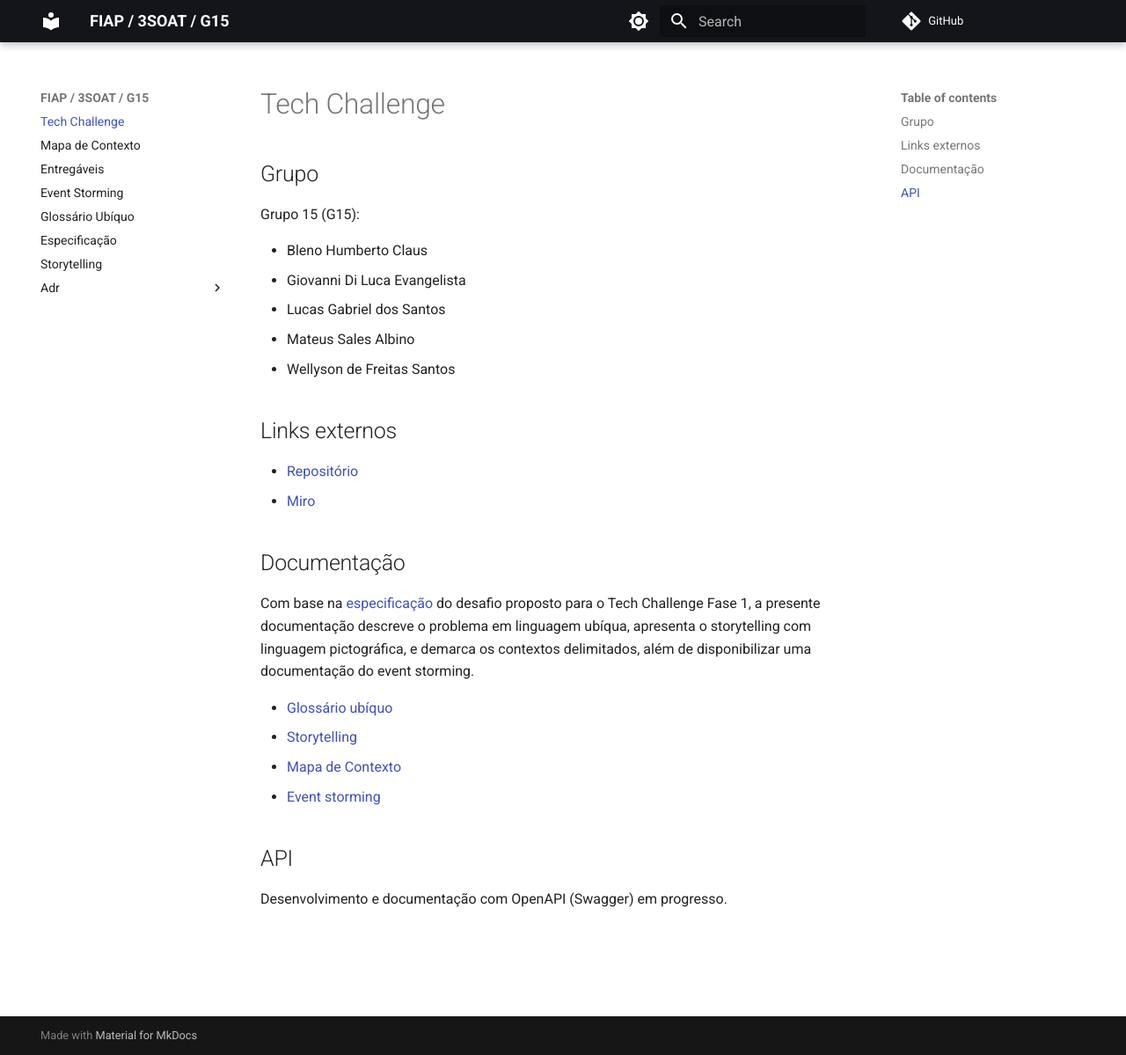
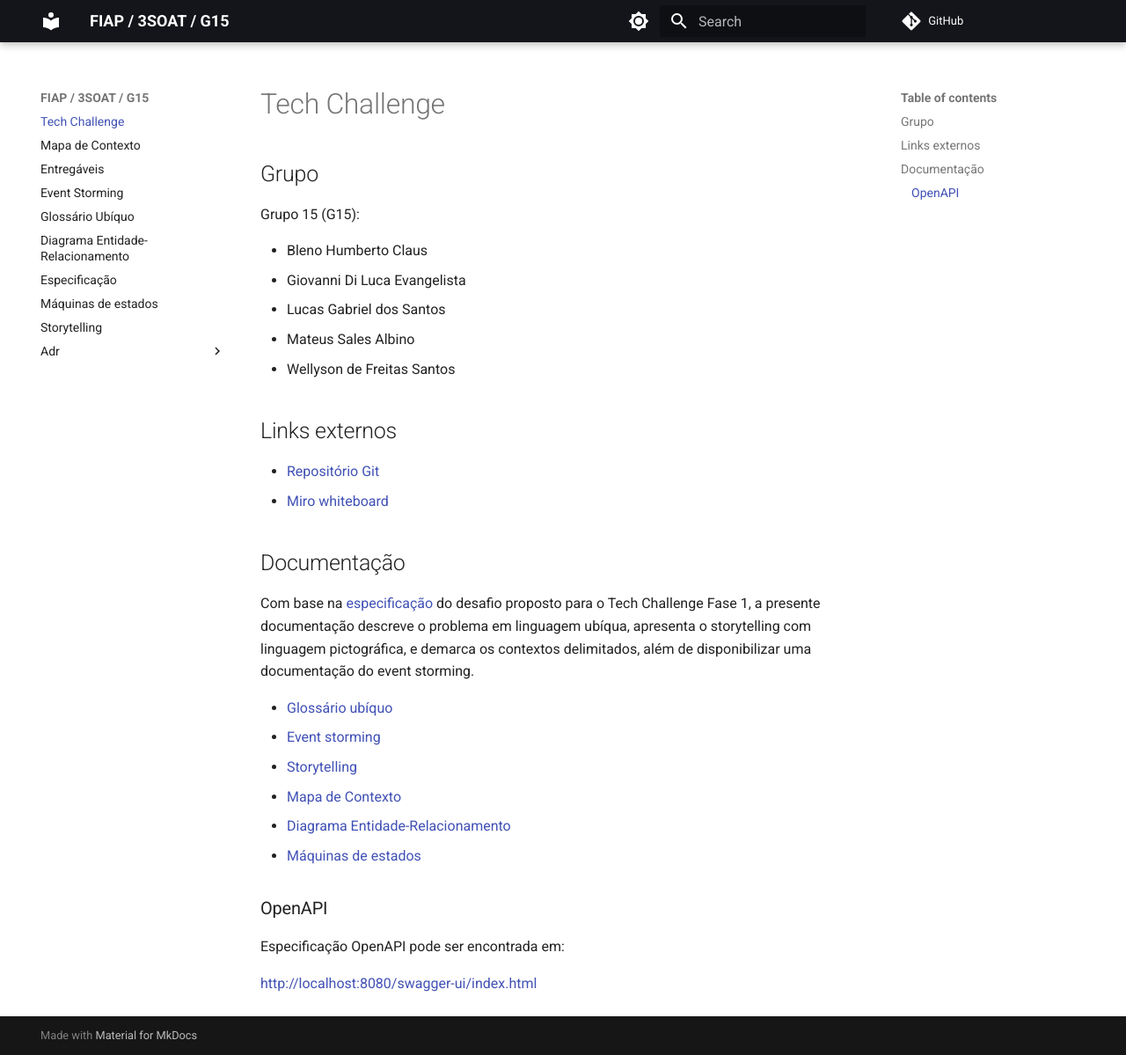
Before and after one commit to FIAP-3SOAT-G15/tech-challenge, an MkDocs documentation site: the page built from docs/README.md, in a window 1280 px wide and 1199 px high. Shown: the whole window at 88% size. Built offline with MkDocs 1.6.1 and Material for MkDocs 9.7.7, drawn with Linux system fonts in a browser that asks for light colours; comment, search, counter and statistics services are not loaded.

Commit message:
Update docs

```diff
--- a/docs/README.md
+++ b/docs/README.md
@@ -12,18 +12,22 @@ Grupo 15 (G15):
 
 ## Links externos
 
-- [Repositório](https://github.com/FIAP-3SOAT-G15/tech-challenge)
-- [Miro](https://miro.com/app/board/uXjVMqdH21Q=/?share_link_id=101165721616)
+- [Repositório Git](https://github.com/FIAP-3SOAT-G15/tech-challenge)
+- [Miro whiteboard](https://miro.com/app/board/uXjVMqdH21Q=/?share_link_id=101165721616)
 
 ## Documentação
 
 Com base na [especificação](spec.md) do desafio proposto para o Tech Challenge Fase 1, a presente documentação descreve o problema em linguagem ubíqua, apresenta o storytelling com linguagem pictográfica, e demarca os contextos delimitados, além de disponibilizar uma documentação do event storming.
 
 - [Glossário ubíquo](glossary.md)
+- [Event storming](event-storming.md)
 - [Storytelling](storytelling.md)
 - [Mapa de Contexto](context-map.md)
-- [Event storming](event-storming.md)
+- [Diagrama Entidade-Relacionamento](schema.md)
+- [Máquinas de estados](state-machines.md)
 
-## API
+### OpenAPI
 
-Desenvolvimento e documentação com OpenAPI (Swagger) em progresso.
+Especificação OpenAPI pode ser encontrada em:
+
+[http://localhost:8080/swagger-ui/index.html](http://localhost:8080/swagger-ui/index.html)
--- /dev/null
+++ b/docs/schema.md
@@ -0,0 +1,3 @@
+# Diagrama Entidade-Relacionamento
+
+![Diagrama Entidade-Relacionamento](diagrams/schema.png)
```
Also changed, not shown: README.md (+1 -11 lines), docs/event-storming.md (+2 -2 lines), docs/state-machines.md (added, +5 -0 lines), docs/diagrams/order-state-machine.png (added), docs/diagrams/schema.png (added), 2 other files.
